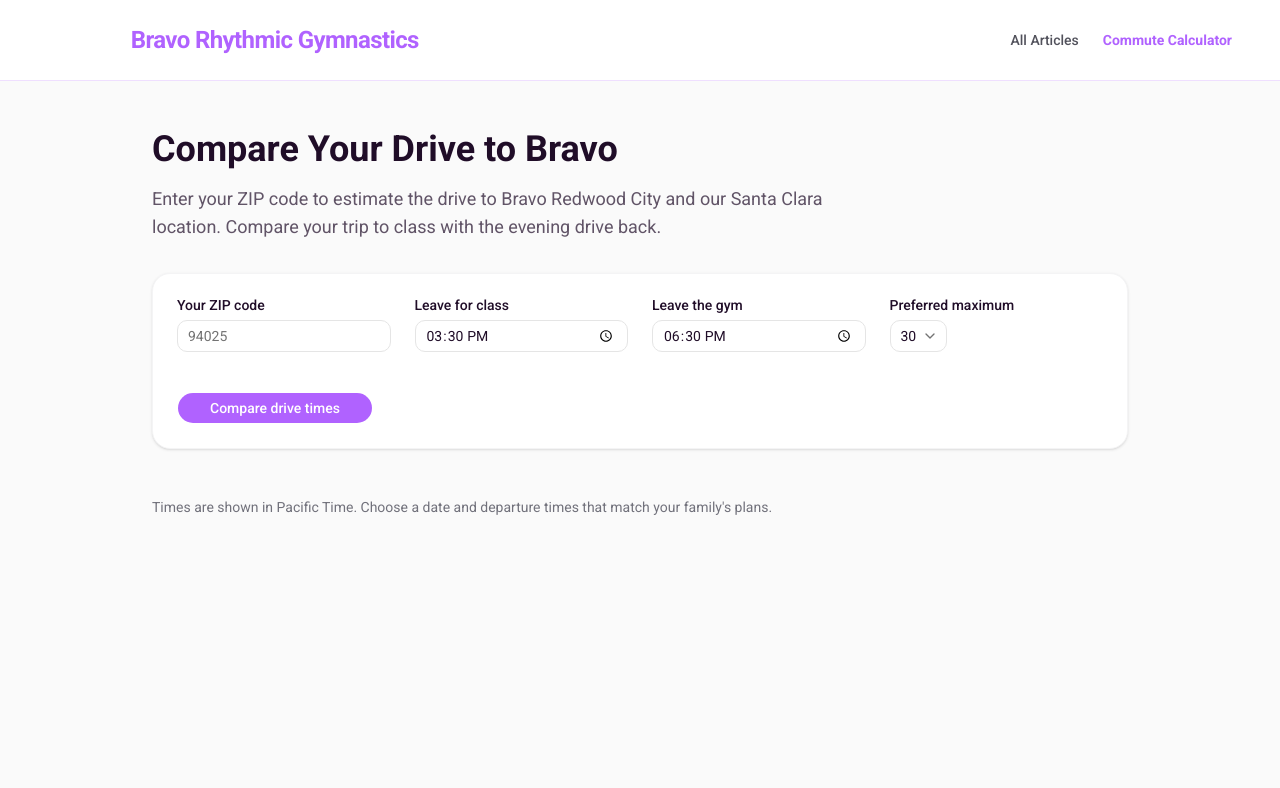
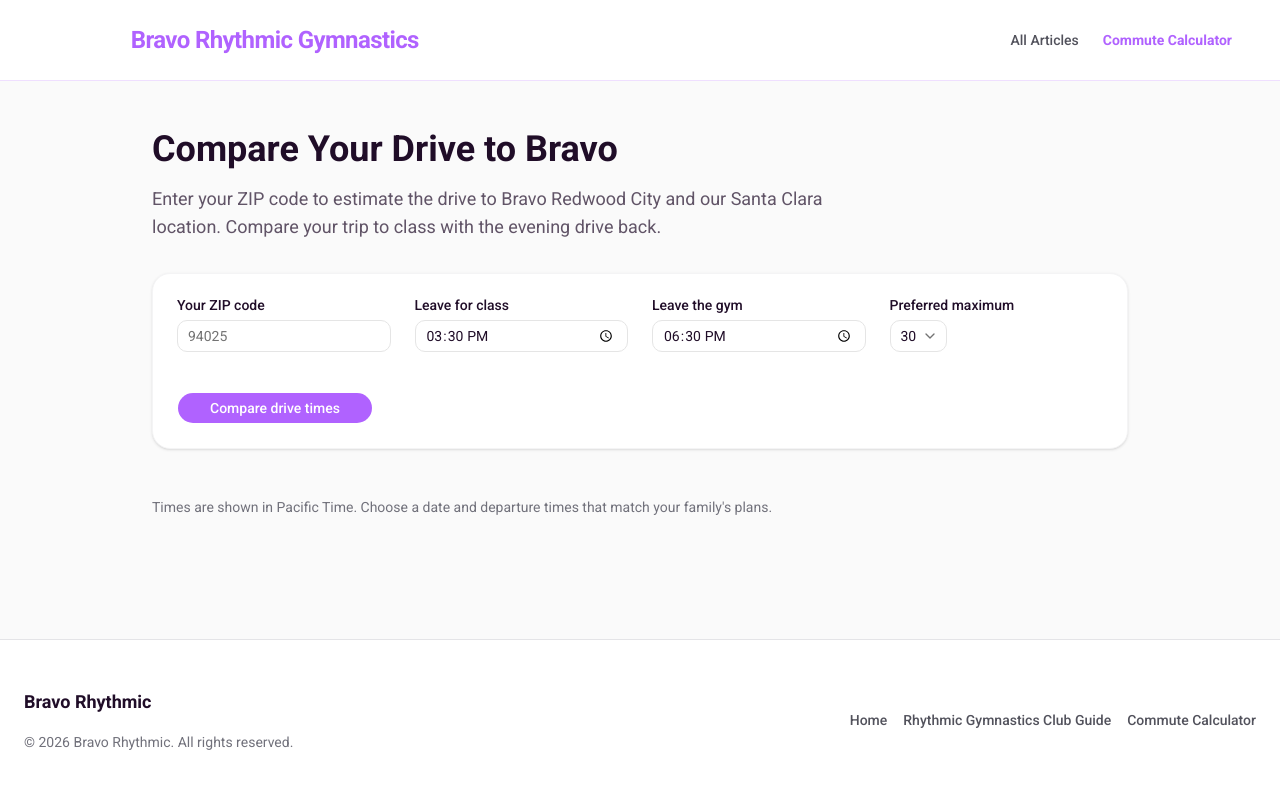
Before and after one commit to spkonovalov/bravorhythmic, a Next.js app: page /commute-calculator in a window 1280 px wide. Shown: the top 788 px of the page. Built offline with nearby package versions, Linux system fonts and the light colour scheme.

Commit message:
Fix TypeScript errors for Netlify build: Select onValueChange and Base UI Button asChild

```diff
--- a/src/app/commute-calculator/page.tsx
+++ b/src/app/commute-calculator/page.tsx
@@ -3,8 +3,9 @@
 import { useState } from "react";
 import Image from "next/image";
 import Link from "next/link";
-import { Button } from "@/components/ui/button";
+import { Button, buttonVariants } from "@/components/ui/button";
 import { Input } from "@/components/ui/input";
+import { cn } from "@/lib/utils";
 import { Label } from "@/components/ui/label";
 import { Select, SelectContent, SelectItem, SelectTrigger, SelectValue } from "@/components/ui/select";
 import { Card, CardContent, CardHeader, CardTitle, CardDescription, CardFooter } from "@/components/ui/card";
@@ -122,7 +123,7 @@
           </div>
           <div className="space-y-2">
             <Label>Preferred maximum</Label>
-            <Select value={preferredLimit} onValueChange={setPreferredLimit}>
+            <Select value={preferredLimit} onValueChange={(val) => val && setPreferredLimit(val)}>
               <SelectTrigger><SelectValue /></SelectTrigger>
               <SelectContent>
                 <SelectItem value="20">20 minutes each way</SelectItem>
@@ -224,9 +225,15 @@
 
                     <CardFooter className="bg-zinc-50 border-t p-4">
                       {loc.actions.map(action => (
-                        <Button key={action.label} asChild variant={isPending ? "outline" : "default"} className="w-full">
-                          <a href={action.url} target="_blank" rel="noopener noreferrer">{action.label}</a>
-                        </Button>
+                        <a
+                          key={action.label}
+                          href={action.url}
+                          target="_blank"
+                          rel="noopener noreferrer"
+                          className={cn(buttonVariants({ variant: isPending ? "outline" : "default" }), "w-full")}
+                        >
+                          {action.label}
+                        </a>
                       ))}
                     </CardFooter>
                   </Card>
@@ -240,6 +247,22 @@
           </div>
         )}
       </main>
+
+      <footer className="w-full py-12 px-6 border-t border-zinc-200 bg-white mt-auto">
+        <div className="max-w-7xl mx-auto flex flex-col md:flex-row justify-between items-start md:items-center gap-8">
+          <div>
+            <div className="text-bravo-dark font-bold text-lg mb-4">Bravo Rhythmic</div>
+            <div className="text-sm text-zinc-500">
+              © {new Date().getFullYear()} Bravo Rhythmic. All rights reserved.
+            </div>
+          </div>
+          <div className="flex flex-wrap gap-4 text-sm font-medium text-zinc-600">
+            <Link href="/" className="hover:text-bravo-purple transition-colors">Home</Link>
+            <Link href="/articles/bravo-rhythmic-gymnastics-bay-area-guide" className="hover:text-bravo-purple transition-colors">Rhythmic Gymnastics Club Guide</Link>
+            <Link href="/commute-calculator" className="hover:text-bravo-purple transition-colors">Commute Calculator</Link>
+          </div>
+        </div>
+      </footer>
     </div>
   );
 }
```
